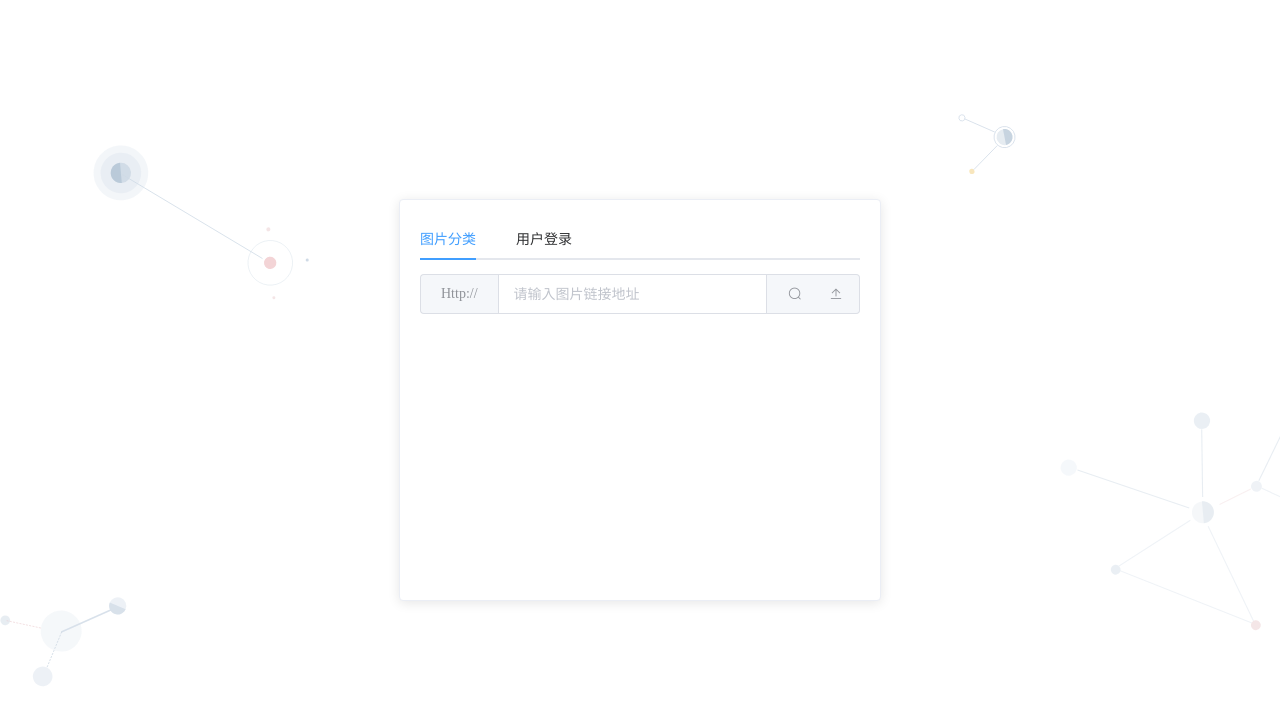
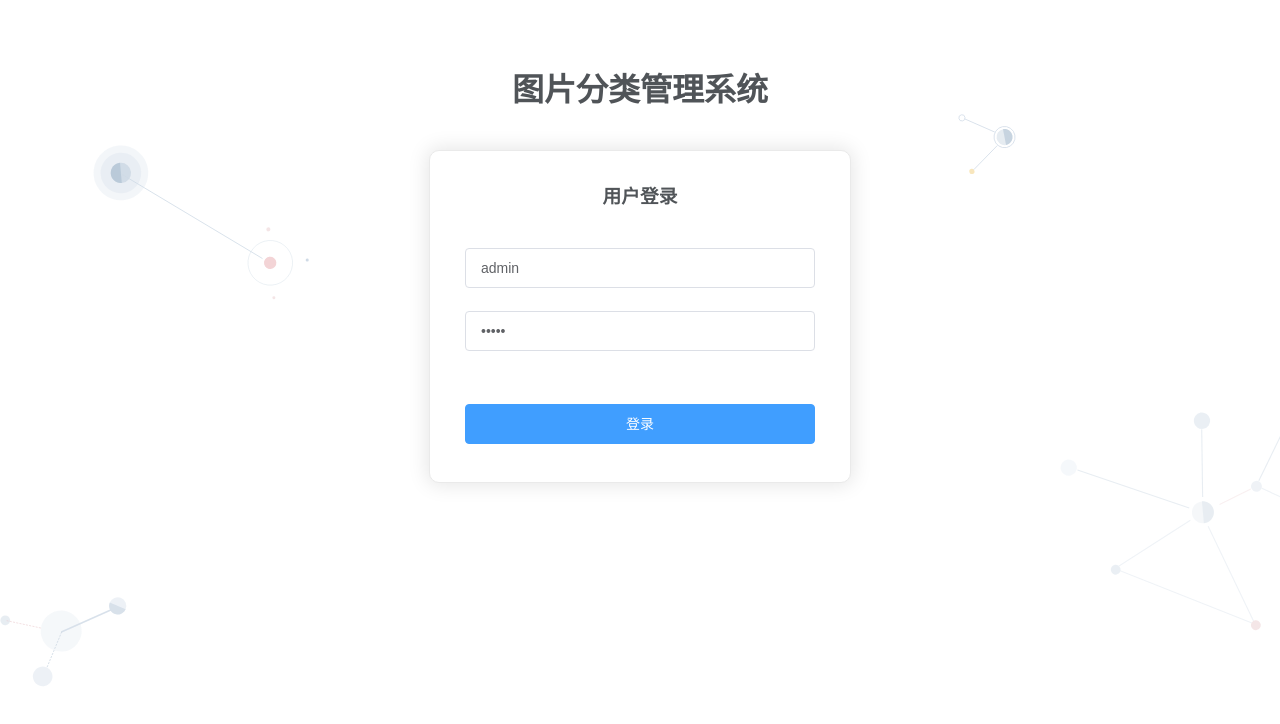
Before and after one commit to chenyuming98/image-web, a Vue app: page /show in a window 1280 px wide. Shown: the top 724 px of the page. Built offline with nearby package versions, Linux system fonts and the light colour scheme; what e-icon-picker would draw is missing.

Commit message:
主页修改

```diff
--- a/src/api/base/file.js
+++ b/src/api/base/file.js
@@ -12,7 +12,7 @@ export const paramList = data => createAPI('/image/paramList', 'get', data);
 export const code = data => createAPI('/system/dictionary/findCodeList', 'get', data);
 export const svmInfoList = data => createAPI('/image/svmInfoList', 'get', data);
 export const deletesSvmDatList = data => createAPI(`/image/deletesSvmList`, 'post', data);
-showUploadImage
 export const uploadImages = data => createAPI(`/image/uploadImages`, 'post', data);
 export const showUploadImage = data => createAPI(`/image/showUploadImage`, 'post', data);
 export const showUploadUrlImage = data => createFormAPI(`/image/showUploadUrlImage`, 'post', data);
+export const setIndexSvm = data => createAPI(`/image/setIndexSvm`, 'get', data)
--- a/src/components/Login.vue
+++ b/src/components/Login.vue
@@ -1,8 +1,34 @@
 <template>
   <div class="login-wrap">
     <div>  <h1 class="title">图片分类管理系统</h1> </div>
-    <el-form label-position="left" :model="ruleForm" :rules="rules" ref="ruleForm" label-width="0px" class="demo-ruleForm login-container">
-      <h3 class="title">用户登录</h3>
+    <el-card class="demo-ruleForm login-container">
+      <el-tabs v-model="activeName"  >
+        <el-tab-pane label="图片分类" name="first">
+          <el-form style="margin-top: 10px;" :model="requestParameters" :inline="true" status-icon  ref="searchRefForm"
+                   size="small"  >
+
+            <el-input placeholder="请输入图片链接地址" v-model="requestParameters.url">
+              <template slot="prepend">Http://</template>
+              <el-button slot="append" icon="el-icon-search" @click="doSearch"></el-button>
+              <el-button slot="append"  type="primary" icon="el-icon-upload2" size="small" @click="clickUpload" ></el-button>
+
+            </el-input>
+            <el-upload
+              class="upload-demo inline-block margin-right-10"
+              action="string" :http-request="beforeAvatarUpload" :limit="10" :show-file-list="false">
+              <el-button id="uploadUrlImage" type="primary" icon="el-icon-upload2" size="small" @click="" v-show="false">上传图片隐藏</el-button>
+            </el-upload>
+
+          </el-form>
+          <el-alert
+            title="功能介绍"
+            type="success"
+            description="支持长毛、短毛、无毛猫咪的分类识别...">
+          </el-alert>
+        </el-tab-pane>
+        <el-tab-pane label="用户登录" name="second">
+          <el-form label-position="left" :model="ruleForm" :rules="rules" ref="ruleForm" label-width="0px" >
+
             <el-form-item prop="username">
               <el-input type="text" v-model="ruleForm.username" auto-complete="off" placeholder="账号"></el-input>
             </el-form-item>
@@ -24,15 +50,61 @@
               <el-button type="primary" style="width:100%;margin-top: 30px;" @click="submitForm('ruleForm')" :loading="logining">登录</el-button>
             </el-form-item>
           </el-form>
+        </el-tab-pane>
+      </el-tabs>
+
+    </el-card>
+
+
+    <el-dialog
+      title="提示"
+      :visible.sync="dialogVisible"
+      width="30%"
+      :before-close="handleClose">
+    <el-table :data="dataList"  style="width: 100%" border  ref="multipleTable"  >
+
+            <el-table-column prop="image" label="图片" min-width="100px" >
+              <!-- 图片的显示 -->
+              <template   slot-scope="scope">
+                <!--            <img :src="scope.row.url"  min-width="70" height="70" />-->
+                <div class="demo-image__preview">
+                  <el-image
+                    style="width: 100px; height: 75px"
+                    :src="scope.row.url"
+                    :preview-src-list=[scope.row.url]>></el-image>
                 </div>
               </template>
+            </el-table-column>
+            <el-table-column  prop="classification"  label="分类预测" :formatter="formatterClass" > </el-table-column>
+    </el-table>
+      <div slot="footer" class="dialog-footer">
+        <el-button type="primary" @click="dialogVisible = false">确 定</el-button>
+      </div>
+    </el-dialog>
+
+  </div>
+
+</template>
+
 <script>
-  import { login } from '../api/base/users'
-
+  import { showUploadUrlImage,showUploadImage} from "@/api/base/file"
+  import {showLoading,hideLoading} from '@/utils/loadingUtils';
+  import $ from 'jquery'
+  import {login} from "../api/base/users";
   export default {
-    name: 'login',
+    name: 'show',
     data() {
       return {
+        dataList:[],
+        activeName: 'first',
+        dialogVisible: false,
+        forecast:{
+          'url': '',
+          'classification': '',
+        },
+        requestParameters: {
+          url:'',
+        },
         //定义loading默认为false
         logining: false,
         // 记住密码
@@ -57,7 +129,6 @@
       // this.getcode()
       // 获取存在本地的用户名密码
       this.getuserpwd()
-
     },
     // 里面的函数只有调用才会执行
     methods: {
@@ -99,6 +170,94 @@
           // }
         })
       },
+      clickUpload(){
+        $("#uploadUrlImage").click()
+      },
+      /*
+      * 查询分类搜索
+      */
+      doSearch(params) {
+        this.dataList.length=0;
+        showUploadUrlImage(this.requestParameters)
+          .then(response => {
+            let res = response.data;
+            if (res['code']===200){
+              // this.$message.success('上传成功!');
+              this.dialogVisible=true;
+              this.dataList.push(res['data']);
+              this.forecast.url = res['data']['url'] ;
+              let name  = res['data']['classification'];
+              if (name){
+                let s = name.split("//");
+                if (s){
+                  this.forecast.classification =s[1];
+                }else {
+                  this.forecast.classification = '未识别';
+                }
+              }
+            }else {
+              this.$message.error(res['msg']);
+            }
+          }).catch((err) =>{
+          console.log(err)
+        })
+      },
+
+      /**
+       *  处理文件上传前处理
+       */
+      beforeAvatarUpload( file){
+        this.dataList.length=0;
+        let formData = new FormData();
+        formData.append('file', file.file);
+        showUploadImage(formData)
+          .then(response => {
+            let res = response.data;
+            debugger
+            if (res['code']===200){
+              // this.$message.success('上传成功!');
+              this.dialogVisible=true;
+              this.dataList.push(res['data']);
+              this.forecast.url = res['data']['url'] ;
+              let name  = res['data']['classification'];
+              if (name){
+                let s = name.split("//");
+                if (s){
+                  this.forecast.classification =s[1];
+                }else {
+                  this.forecast.classification = '未识别';
+                }
+              }
+            }else {
+              this.$message.error(res['msg']);
+            }
+          }).catch((err) =>{
+          console.log(err)
+        })
+      },
+
+      handleClose(done) {
+        this.$confirm('确认关闭？')
+          .then(_ => {
+            done();
+          })
+          .catch(_ => {});
+      },
+
+      /**
+       * 表格格式化内容
+       */
+      formatterClass(row, column) {
+        let name  = row['classification'];
+        if (name){
+          let s = name.split("//");
+          if (s){
+            return s[1];
+          }
+          return '';
+        }
+        return '';
+      },
     }
   }
 </script>
@@ -118,13 +277,16 @@
   .login-container {
     border-radius: 10px;
     margin: 0px auto;
-    width: 350px;
+    width: 450px;
     padding: 30px 35px 15px 35px;
     background: #fff;
     border: 1px solid #eaeaea;
     text-align: left;
     box-shadow: 0 0 20px 2px rgba(0, 0, 0, 0.1);
+    height: 300px;
+
   }
+
   .title {
     margin: 0px auto 40px auto;
     text-align: center;
@@ -139,4 +301,11 @@
   .codeimg {
     height: 40px;
   }
+
+  /*************************文件上传******************************/
+  .inline-block {
+    display: inline-block;
+  }
+
+
 </style>
--- a/src/components/Show.vue
+++ b/src/components/Show.vue
@@ -1,171 +1,104 @@
 <template>
   <div class="login-wrap">
+    <div>  <h1 class="title">图片分类管理系统</h1> </div>
+    <el-form label-position="left" :model="ruleForm" :rules="rules" ref="ruleForm" label-width="0px" class="demo-ruleForm login-container">
+      <h3 class="title">用户登录</h3>
+      <el-form-item prop="username">
+        <el-input type="text" v-model="ruleForm.username" auto-complete="off" placeholder="账号"></el-input>
+      </el-form-item>
+      <el-form-item prop="userPassword">
+        <el-input type="password" v-model="ruleForm.userPassword" auto-complete="off" placeholder="密码"></el-input>
+      </el-form-item>
+      <!--      <el-row>-->
+      <!--        <el-col :span="12">-->
+      <!--          <el-form-item prop="code">-->
+      <!--            <el-input type="text" v-model="ruleForm.code" auto-complete="off" placeholder="图形验证码" @keyup.enter.native="submitForm('ruleForm')"></el-input>-->
+      <!--          </el-form-item>-->
+      <!--        </el-col>-->
+      <!--&lt;!&ndash;        <el-col :span="12" class="code-box">&ndash;&gt;-->
+      <!--&lt;!&ndash;          <img :src="ruleForm.codeimg" alt="" class="codeimg" @click="getcode()">&ndash;&gt;-->
+      <!--&lt;!&ndash;        </el-col>&ndash;&gt;-->
+      <!--      </el-row>-->
+      <!--      <el-checkbox class="remember" v-model="rememberpwd">记住密码</el-checkbox>-->
+      <el-form-item style="width:100%;">
+        <el-button type="primary" style="width:100%;margin-top: 30px;" @click="submitForm('ruleForm')" :loading="logining">登录</el-button>
+      </el-form-item>
+    </el-form>
+  </div>
+</template>
+<script>
+  import { login } from '../api/base/users'
 
-
-
-    <el-card class="box-card">
-      <el-tabs v-model="activeName"  >
-        <el-tab-pane label="图片分类" name="first">
-          <el-form :model="requestParameters" :inline="true" status-icon  ref="searchRefForm"
-                   size="small"  >
-
-            <el-input placeholder="请输入图片链接地址" v-model="requestParameters.url">
-              <template slot="prepend">Http://</template>
-              <el-button slot="append" icon="el-icon-search" @click="doSearch"></el-button>
-              <el-button slot="append"  type="primary" icon="el-icon-upload2" size="small" @click="clickUpload" ></el-button>
-
-            </el-input>
-            <el-upload
-                       class="upload-demo inline-block margin-right-10"
-                       action="string" :http-request="beforeAvatarUpload" :limit="10" :show-file-list="false">
-              <el-button id="uploadUrlImage" type="primary" icon="el-icon-upload2" size="small" @click="" v-show="false">上传图片隐藏</el-button>
-            </el-upload>
-
-          </el-form>
-
-        </el-tab-pane>
-        <el-tab-pane label="用户登录" name="second">用户登录</el-tab-pane>
-      </el-tabs>
-
-    </el-card>
-
-
-    <el-dialog
-      title="提示"
-      :visible.sync="dialogVisible"
-      width="30%"
-      :before-close="handleClose">
-
-      <span slot="footer" class="dialog-footer">
-
-    <el-table :data="dataList"  style="width: 100%" border  ref="multipleTable"  >
-
-            <el-table-column prop="image" label="图片" min-width="100px" >
-              <!-- 图片的显示 -->
-              <template   slot-scope="scope">
-                <!--            <img :src="scope.row.url"  min-width="70" height="70" />-->
-                <div class="demo-image__preview">
-                  <el-image
-                    style="width: 100px; height: 75px"
-                    :src="scope.row.url"
-                    :preview-src-list=[scope.row.url]>></el-image>
-                </div>
-              </template>
-            </el-table-column>
-
-
-            <el-table-column  prop="createTime"  label="时间" > </el-table-column>
-
-            <el-table-column  prop="classification"  label="分类预测" :formatter="formatterClass" > </el-table-column>
-        </el-table>
-    <el-button type="primary" @click="dialogVisible = false">确 定</el-button>
-  </span>
-    </el-dialog>
-
-  </div>
-
-</template>
-
-<script>
-  import { showUploadUrlImage,showUploadImage} from "@/api/base/file"
-  import {showLoading,hideLoading} from '@/utils/loadingUtils';
-  import $ from 'jquery'
   export default {
-    name: 'show',
+    name: 'login',
     data() {
       return {
-        dataList:[],
-        activeName: 'first',
-        dialogVisible: false,
-        forecast:{
-          'url': '',
-          'classification': '',
+        //定义loading默认为false
+        logining: false,
+        // 记住密码
+        rememberpwd: false,
+        ruleForm: {
+          //username和password默认为空
+          username: 'admin',
+          userPassword: 'admin',
+          code: '',
         },
-        requestParameters: {
-          url:'',
-        },
+        //rules前端验证
+        rules: {
+          username: [{ required: true, message: '请输入账号', trigger: 'blur' }],
+          userPassword: [{ required: true, message: '请输入密码', trigger: 'blur' }],
+          // code: [{ required: false, message: '请输入验证码', trigger: 'blur' }]
+        }
       }
     },
     // 创建完毕状态(里面是操作)
     created() {
+      // 获取图形验证码
+      // this.getcode()
+      // 获取存在本地的用户名密码
+      this.getuserpwd()
 
     },
     // 里面的函数只有调用才会执行
     methods: {
-
-      clickUpload(){
-        $("#uploadUrlImage").click()
+      // 获取用户名密码
+      getuserpwd() {
+        // if (getCookie('user') != '' && getCookie('pwd') != '') {
+        //   this.ruleForm.username = getCookie('user')
+        //   this.ruleForm.userPassword = getCookie('pwd')
+        //   this.rememberpwd = true
+        // }
       },
-      /*
-      * 查询分类搜索
-      */
-      doSearch(params) {
-        this.dataList.length=0;
-        showUploadUrlImage(this.requestParameters)
-          .then(response => {
-            let res = response.data;
-            if (res['code']===200){
-              // this.$message.success('上传成功!');
-              this.dialogVisible=true;
-              this.dataList.push(res['data']);
-              this.forecast.url = res['data']['url'] ;
-              let name  = res['data']['classification'];
-              if (name){
-                let s = name.split("//");
-                if (s){
-                  this.forecast.classification =s[1];
-                }else {
-                  this.forecast.classification = '未识别';
-                }
+      //获取info列表12
+      submitForm(formName) {
+        this.$refs[formName].validate(valid => {
+          if (valid) {
+            this.logining = true;
+            login(this.ruleForm).then(res => {
+              let resp  = res.data;
+              // this.$message({message:resp.msg,type:resp.code===200?"success":"error"});
+              if(resp.code===200) {
+                this.$message({message:resp.msg,type:resp.code===200?"success":"error"});
+                window.localStorage.setItem("accessToken",resp.data['jwtStrSwagger']);
+                window.localStorage.setItem("username",resp.data['username']);
+                console.log(  "token：" + window.localStorage.getItem("accessToken"));
+                this.$router.push({ path: '/index' })
+              }else {
+                this.$message.error(resp.msg);
+                this.logining = false;
+                return false;
               }
-            }else {
-              this.$message.error(res['msg']);
-            }
-          }).catch((err) =>{
-          console.log(err)
+            })
+          }
+          // else {
+          //   // 获取图形验证码
+          //   this.getcode()
+          //   this.$message.error('请输入用户名密码！')
+          //   this.logining = false
+          //   return false
+          // }
         })
       },
-
-      /**
-       *  处理文件上传前处理
-       */
-      beforeAvatarUpload( file){
-        this.dataList.length=0;
-        let formData = new FormData();
-        formData.append('file', file.file);
-        showUploadImage(formData)
-          .then(response => {
-            let res = response.data;
-            debugger
-            if (res['code']===200){
-              // this.$message.success('上传成功!');
-              this.dialogVisible=true;
-              this.dataList.push(res['data']);
-              this.forecast.url = res['data']['url'] ;
-              let name  = res['data']['classification'];
-              if (name){
-                let s = name.split("//");
-                if (s){
-                  this.forecast.classification =s[1];
-                }else {
-                  this.forecast.classification = '未识别';
-                }
-              }
-            }else {
-              this.$message.error(res['msg']);
-            }
-          }).catch((err) =>{
-          console.log(err)
-        })
-      },
-
-      handleClose(done) {
-        this.$confirm('确认关闭？')
-          .then(_ => {
-            done();
-          })
-          .catch(_ => {});
-      }
     }
   }
 </script>
@@ -192,7 +125,6 @@
     text-align: left;
     box-shadow: 0 0 20px 2px rgba(0, 0, 0, 0.1);
   }
-
   .title {
     margin: 0px auto 40px auto;
     text-align: center;
@@ -207,21 +139,4 @@
   .codeimg {
     height: 40px;
   }
-
-  /*************************文件上传******************************/
-  .inline-block {
-    display: inline-block;
-  }
-
-  .box-card {
-    width: 480px;
-    height:400px;
-    position: absolute;
-    top: 0;
-    left: 0;
-    right:0;
-    bottom: 0;
-    margin: auto;
-  }
-
 </style>
```
Also changed, not shown: src/components/model-svm/index.vue (+41 -6 lines). Lines whose indentation alone changed are shown as unchanged.
